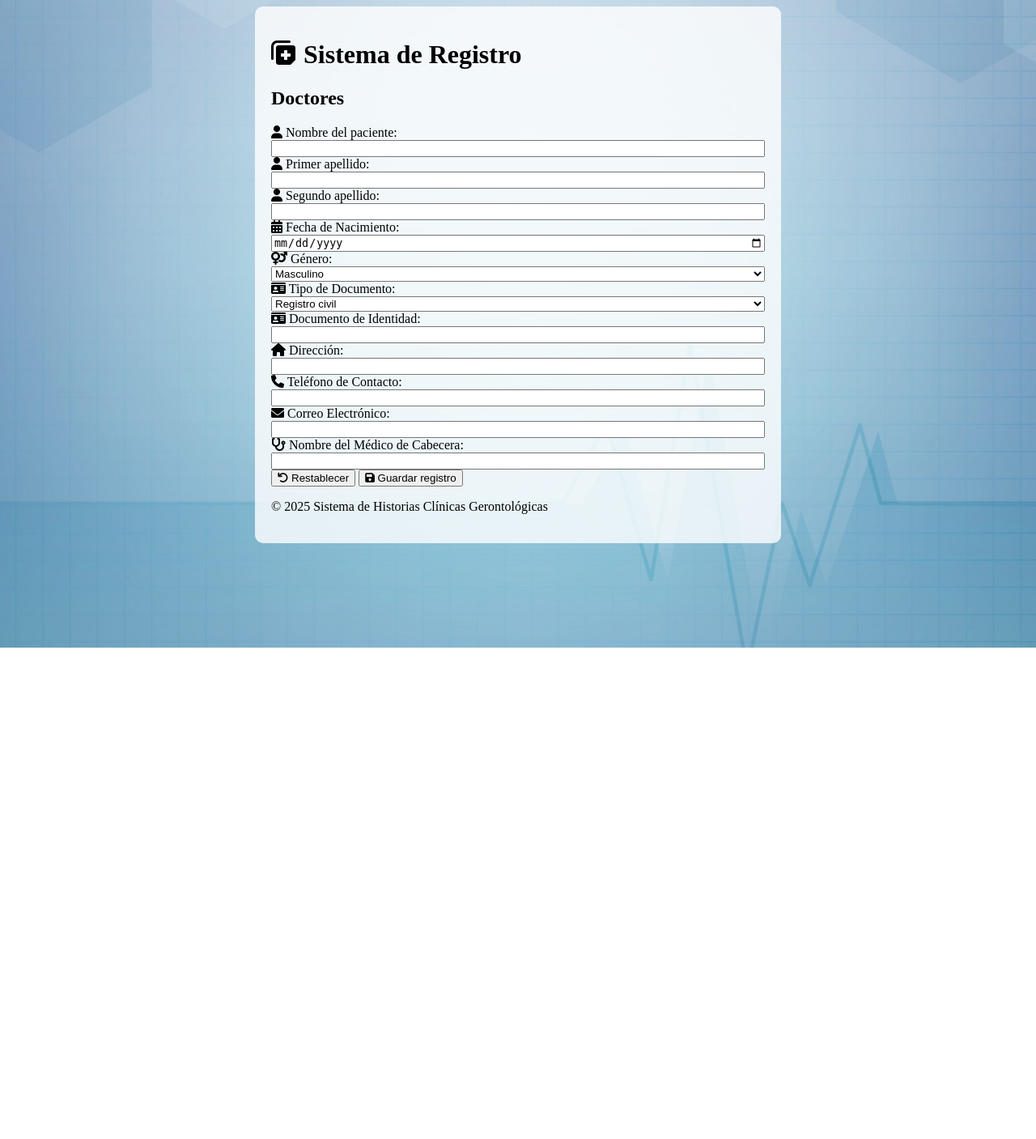
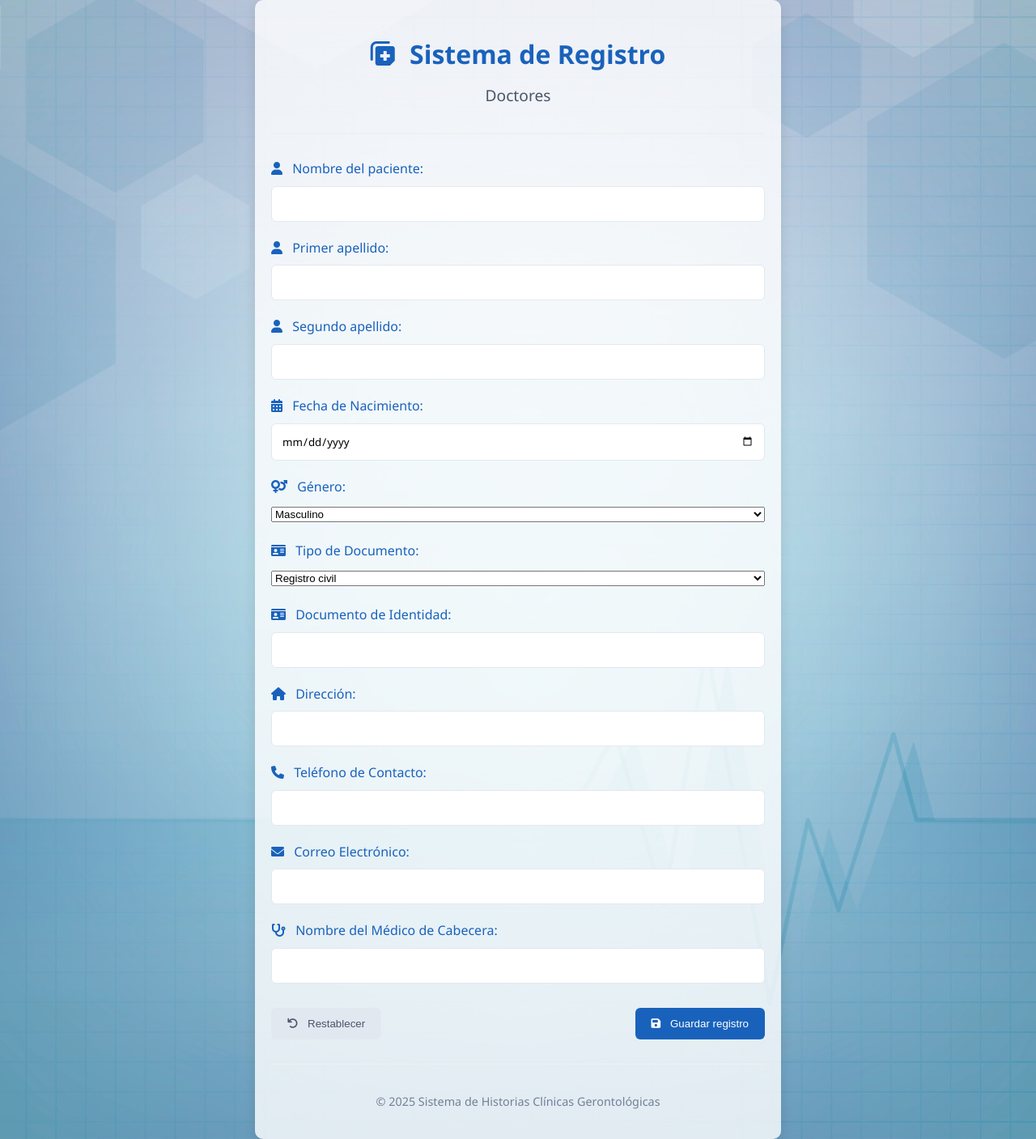
Before and after one commit to Alejandrobr1/Gerontologia, a Django app: page /paciente/ in a window 1280 px wide. Shown: the whole page at 81% size. Before the commit the page ends 800 px from the top, so only its background shows below. Run offline with Django 5.2, Linux system fonts and the light colour scheme.

Commit message:
Se organizan formularios de administrador y pacientes

```diff
--- /dev/null
+++ b/myapp/static/CSS/pacientes.css
@@ -0,0 +1,143 @@
+body {
+    font-family: 'Segoe UI', Tahoma, Geneva, Verdana, sans-serif;
+    background-color: #f5f7fa;
+    color: #333;
+    margin: 0;
+    padding: 0;
+    line-height: 1.6;
+}
+
+.container {
+    max-width: 800px;
+    margin: 40px auto;
+    padding: 30px;
+    background-color: #ffffff;
+    border-radius: 10px;
+    box-shadow: 0 5px 15px rgba(0, 0, 0, 0.1);
+}
+
+header {
+    margin-bottom: 30px;
+    border-bottom: 2px solid #f0f0f0;
+    padding-bottom: 15px;
+}
+
+h1 {
+    color: #1962bc;
+    text-align: center;
+    margin-bottom: 10px;
+}
+
+h2 {
+    color: #4a5568;
+    text-align: center;
+    font-weight: 400;
+    font-size: 1.2rem;
+    margin-top: 0;
+}
+
+.form-group {
+    margin-bottom: 20px;
+}
+
+label {
+    display: block;
+    margin-bottom: 8px;
+    color: #1962bc;
+    font-weight: 500;
+}
+
+input, textarea {
+    width: 100%;
+    padding: 12px;
+    border: 1px solid #e2e8f0;
+    border-radius: 6px;
+    font-family: inherit;
+    transition: border-color 0.3s;
+}
+
+input:focus, textarea:focus {
+    outline: none;
+    border-color: #1962bc;
+    box-shadow: 0 0 0 3px rgba(44, 82, 130, 0.1);
+}
+
+textarea {
+    resize: vertical;
+    min-height: 120px;
+}
+
+.form-actions {
+    display: flex;
+    justify-content: space-between;
+    margin-top: 30px;
+}
+
+button {
+    padding: 12px 20px;
+    border: none;
+    border-radius: 6px;
+    cursor: pointer;
+    font-weight: 500;
+    transition: background-color 0.3s;
+}
+
+.primary-btn {
+    background-color: #1962bc;
+    color: #fff;
+}
+
+.primary-btn:hover {
+    background-color: #1962bc;
+}
+
+.secondary-btn {
+    background-color: #e2e8f0;
+    color: #4a5568;
+}
+
+.secondary-btn:hover {
+    background-color: #cbd5e0;
+}
+
+footer {
+    margin-top: 30px;
+    text-align: center;
+    color: #718096;
+    font-size: 0.9rem;
+    border-top: 1px solid #f0f0f0;
+    padding-top: 20px;
+}
+
+i {
+    margin-right: 8px;
+}
+
+
+
+body {
+    background-image: url('../img/fondo.jpg');
+    background-size: cover;
+    background-position: center;
+}
+.container {
+    background-color: rgba(255, 255, 255, 0.8);
+    padding: 20px;
+    border-radius: 10px;
+    max-width: 650px;
+    margin: 0 auto;
+    box-sizing: border-box;
+}
+
+
+.form-group {
+    width: 100%;
+    box-sizing: border-box;
+}
+
+.form-group input,
+.form-group select,
+.form-group textarea {
+    width: 100%;
+    box-sizing: border-box;
+}
--- a/myapp/templates/paciente.html
+++ b/myapp/templates/paciente.html
@@ -1,39 +1,13 @@
+{% load static %}
 <!DOCTYPE html>
 <html lang="es">
 <head>
     <meta charset="UTF-8">
     <meta name="viewport" content="width=device-width, initial-scale=1.0">
     <title>Sistema de Registro - Historias Clínicas Gerontológicas</title>
-    <link rel="stylesheet" href="styles.css">
+    <link rel="stylesheet" href="{% static 'CSS/pacientes.css' %}">
     <link rel="stylesheet" href="https://cdnjs.cloudflare.com/ajax/libs/font-awesome/6.0.0/css/all.min.css">
-    <style>
-        body {
-            background-image: url(/img/fondo.jpg);
-            background-size: cover;
-            background-position: center;
-        }
-        .container {
-            background-color: rgba(255, 255, 255, 0.8);
-            padding: 20px;
-            border-radius: 10px;
-            max-width: 650px;
-            margin: 0 auto;
-            box-sizing: border-box;
-        }
 
-
-        .form-group {
-            width: 100%;
-            box-sizing: border-box;
-        }
-
-        .form-group input,
-        .form-group select,
-        .form-group textarea {
-            width: 100%;
-            box-sizing: border-box;
-        }
-    </style>
 </head>
 <body>
     <div class="container">
@@ -81,7 +55,7 @@
                     <option value="CC">Cédula de ciudadanía</option>
                     <option value="TE">Tarjeta de extranjería</option>
                     <option value="CE">Cédula de extranjería</option>
-                    <option value="NIT">Número de identificación tributaria</option>
+                    <option value="NIT">NIT</option>
                     <option value="PP">Pasaporte</option>
                     <option value="PEP">Permiso especial de permanencia</option>
                     <option value="DIE">Documento de identificación extranjero</option>
```
Also changed, not shown: myapp/static/CSS/administrador.css (added, +141 -0 lines), myapp/static/CSS/contactenos.css (+12 -0 lines), myapp/templates/Dashboards.html (+63 -10 lines), myapp/templates/administrador.html (+3 -27 lines), myapp/templates/contactenos.html (+1 -13 lines).
